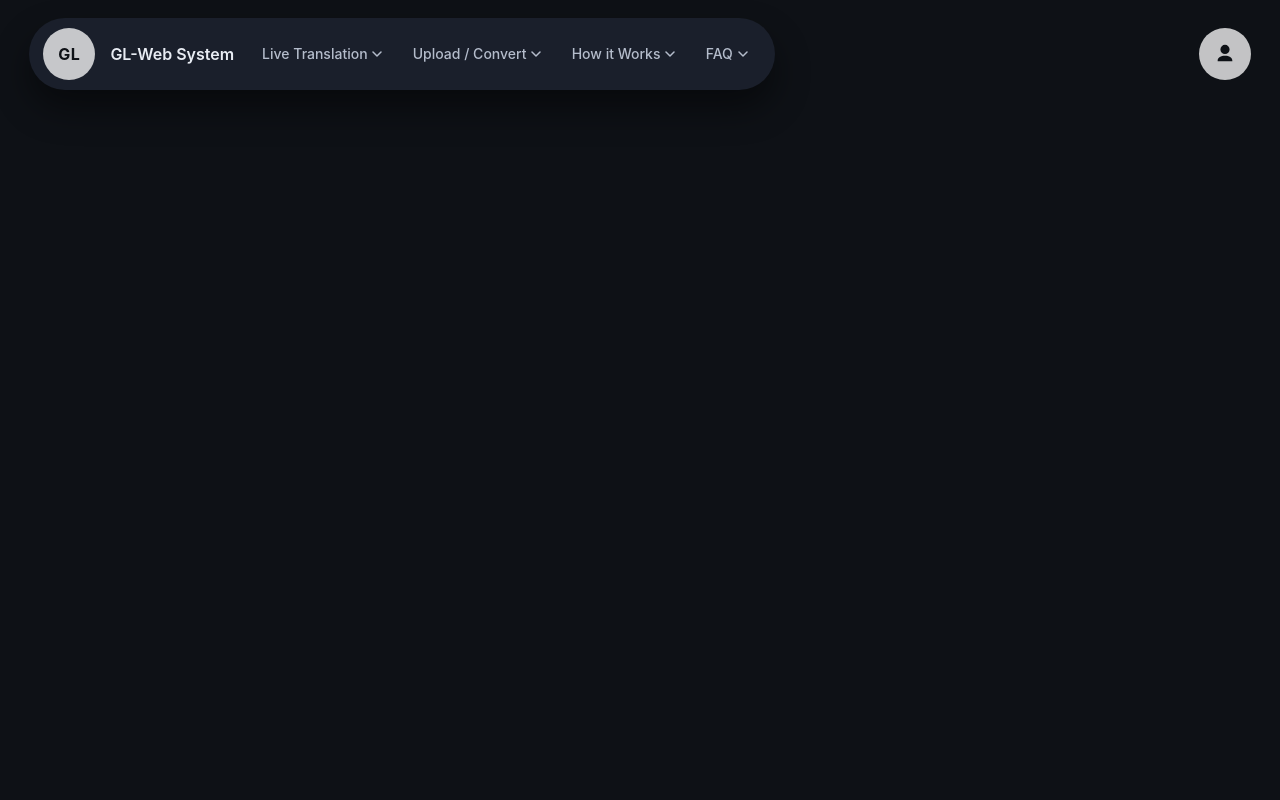
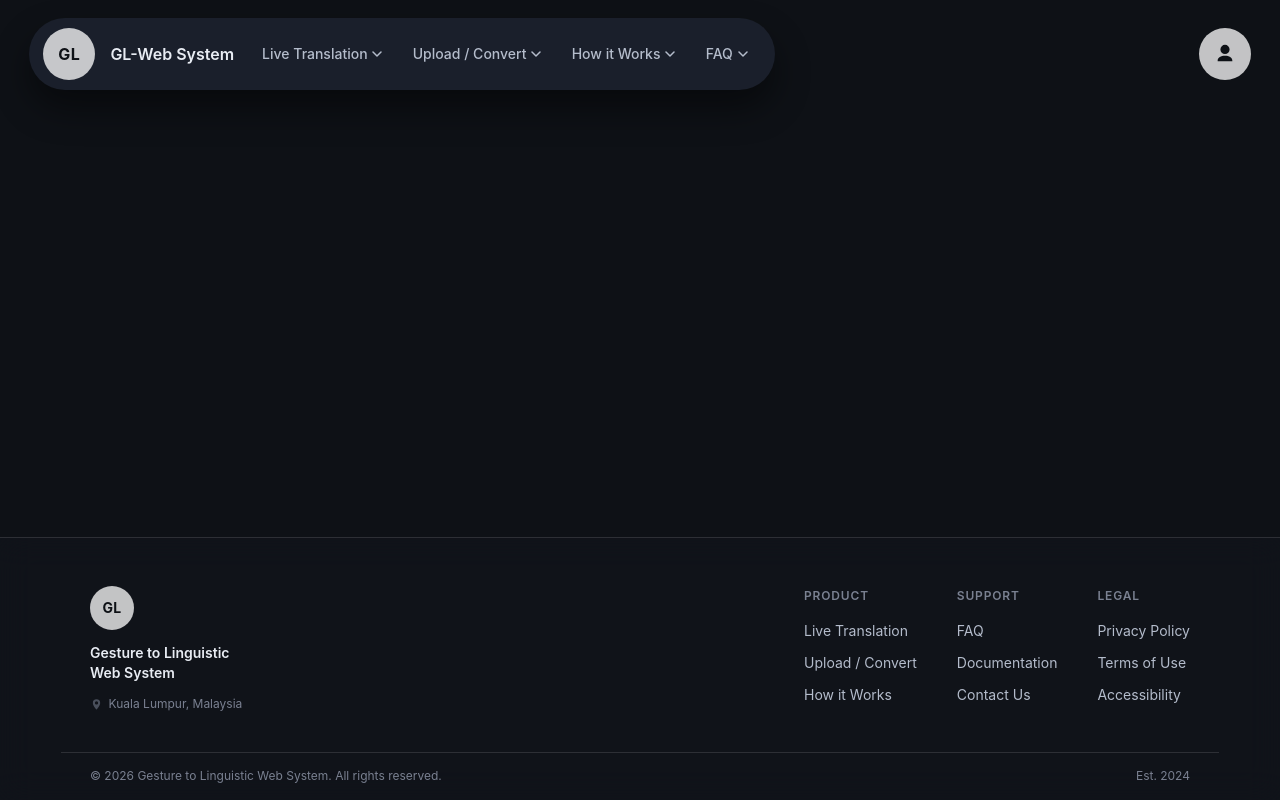
Before and after one commit to ClementPhoshoko/Hand-Sign-Recognition-Web-System, a React (Vite) app in the folder client/: page / in a window 1280 px wide. Built offline with nearby package versions, Linux system fonts and the light colour scheme.

Commit message:
feat: add footer component and update layout for improved structure

```diff
--- a/client/src/App.css
+++ b/client/src/App.css
@@ -15,6 +15,15 @@ body {
 #root {
   min-height: 100vh;
   background: var(--bg-level-0);
+  display: flex;
+  flex-direction: column;
+}
+
+.app-root {
+  display: flex;
+  flex-direction: column;
+  min-height: 100vh;
+  width: 100%;
 }
 
 /* ===================================================================
--- a/client/src/App.jsx
+++ b/client/src/App.jsx
@@ -1,6 +1,7 @@
 import { useTheme } from './hooks/useTheme'
 import Nav from './components/navbar/Nav'
 import Homepage from './pages/homepage/Homepage'
+import Foot from './components/footer/Foot'
 import './App.css'
 
 function App() {
@@ -10,6 +11,7 @@ function App() {
     <div className="app-root" data-theme={theme}>
       <Nav />
       <Homepage />
+      <Foot />
     </div>
   )
 }
--- /dev/null
+++ b/client/src/components/footer/Foot.css
@@ -0,0 +1,153 @@
+/* ═══════════════════════════════════════════════════════════════
+   GL-FOOT  — Footer component
+═══════════════════════════════════════════════════════════════ */
+
+.gl-foot {
+	width: 100%;
+	margin-top: auto;
+	border-top: 1px solid var(--border-soft);
+	background: var(--glass-inner-plate);
+	backdrop-filter: var(--glass-blur);
+	-webkit-backdrop-filter: var(--glass-blur);
+}
+
+/* ── Main content row ─────────────────────────────────────────── */
+.gl-foot-inner {
+	max-width: 1100px;
+	margin: 0 auto;
+	padding: 3rem 1.8rem 2.4rem;
+	display: flex;
+	gap: 3.5rem;
+	align-items: flex-start;
+}
+
+/* ── Brand column ─────────────────────────────────────────────── */
+.gl-foot-brand {
+	display: flex;
+	flex-direction: column;
+	gap: 0.85rem;
+	flex: 0 0 auto;
+	max-width: 220px;
+}
+
+.gl-foot-logo {
+	width: 44px;
+	height: 44px;
+	border-radius: 999px;
+	background: var(--strong-white);
+	color: var(--shell);
+	display: flex;
+	align-items: center;
+	justify-content: center;
+	font-size: var(--text-sm);
+	font-weight: var(--font-bold);
+	letter-spacing: 0.02em;
+	flex-shrink: 0;
+}
+
+.gl-foot-name {
+	margin: 0;
+	font-size: var(--text-sm);
+	font-weight: var(--font-semibold);
+	color: var(--text-primary);
+	line-height: var(--line-snug);
+}
+
+.gl-foot-address {
+	display: flex;
+	align-items: center;
+	gap: 0.35rem;
+	font-style: normal;
+	font-size: var(--text-xs);
+	color: var(--text-muted);
+	line-height: var(--line-normal);
+}
+
+.gl-foot-address svg {
+	width: 13px;
+	height: 13px;
+	flex-shrink: 0;
+	opacity: 0.55;
+}
+
+/* ── Link nav columns ─────────────────────────────────────────── */
+.gl-foot-nav {
+	display: flex;
+	flex: 1;
+	gap: 2.5rem;
+	justify-content: flex-end;
+}
+
+.gl-foot-col ul {
+	list-style: none;
+	margin: 0;
+	padding: 0;
+	display: flex;
+	flex-direction: column;
+	gap: 0.5rem;
+}
+
+.gl-foot-col-heading {
+	margin: 0 0 0.8rem;
+	font-size: var(--text-xs);
+	font-weight: var(--font-semibold);
+	letter-spacing: 0.07em;
+	text-transform: uppercase;
+	color: var(--text-muted);
+}
+
+.gl-foot-link {
+	font-size: var(--text-sm);
+	color: var(--text-secondary);
+	text-decoration: none;
+	transition: color var(--transition-fast);
+}
+
+.gl-foot-link:hover {
+	color: var(--text-primary);
+}
+
+/* ── Bottom bar ───────────────────────────────────────────────── */
+.gl-foot-bar {
+	max-width: 1100px;
+	margin: 0 auto;
+	padding: 1.1rem 1.8rem;
+	border-top: 1px solid var(--border-soft);
+	display: flex;
+	align-items: center;
+	justify-content: space-between;
+	gap: 1rem;
+}
+
+.gl-foot-copy,
+.gl-foot-since {
+	margin: 0;
+	font-size: var(--text-xs);
+	color: var(--text-muted);
+	line-height: 1;
+}
+
+/* ── Responsive ───────────────────────────────────────────────── */
+@media (max-width: 768px) {
+	.gl-foot-inner {
+		flex-direction: column;
+		gap: 2rem;
+		padding: 2.2rem 1.1rem 1.8rem;
+	}
+
+	.gl-foot-brand {
+		max-width: 100%;
+	}
+
+	.gl-foot-nav {
+		justify-content: flex-start;
+		gap: 1.8rem;
+	}
+
+	.gl-foot-bar {
+		flex-direction: column;
+		align-items: flex-start;
+		gap: 0.4rem;
+		padding: 1rem 1.1rem;
+	}
+}
--- /dev/null
+++ b/client/src/components/footer/Foot.jsx
@@ -0,0 +1,69 @@
+import './Foot.css'
+
+const FOOTER_LINKS = [
+	{
+		heading: 'Product',
+		links: ['Live Translation', 'Upload / Convert', 'How it Works'],
+	},
+	{
+		heading: 'Support',
+		links: ['FAQ', 'Documentation', 'Contact Us'],
+	},
+	{
+		heading: 'Legal',
+		links: ['Privacy Policy', 'Terms of Use', 'Accessibility'],
+	},
+]
+
+function Foot() {
+	const year = new Date().getFullYear()
+
+	return (
+		<footer className="gl-foot">
+			<div className="gl-foot-inner">
+
+				{/* Brand column */}
+				<div className="gl-foot-brand">
+					<div className="gl-foot-logo" aria-hidden="true">GL</div>
+					<p className="gl-foot-name">Gesture to Linguistic<br />Web System</p>
+					<address className="gl-foot-address" aria-label="Location">
+						<svg viewBox="0 0 16 16" aria-hidden="true" focusable="false">
+							<path
+								d="M8 1.5A4.5 4.5 0 0 0 3.5 6c0 3.038 3.646 7.358 4.087 7.872a.55.55 0 0 0 .826 0C8.854 13.358 12.5 9.038 12.5 6A4.5 4.5 0 0 0 8 1.5ZM8 8a2 2 0 1 1 0-4 2 2 0 0 1 0 4Z"
+								fill="currentColor"
+							/>
+						</svg>
+						Kuala Lumpur, Malaysia
+					</address>
+				</div>
+
+				{/* Link columns */}
+				<nav className="gl-foot-nav" aria-label="Footer navigation">
+					{FOOTER_LINKS.map((col) => (
+						<div className="gl-foot-col" key={col.heading}>
+							<p className="gl-foot-col-heading">{col.heading}</p>
+							<ul role="list">
+								{col.links.map((link) => (
+									<li key={link}>
+										<a href="#" className="gl-foot-link">{link}</a>
+									</li>
+								))}
+							</ul>
+						</div>
+					))}
+				</nav>
+
+			</div>
+
+			{/* Bottom bar */}
+			<div className="gl-foot-bar">
+				<p className="gl-foot-copy">
+					&copy; {year} Gesture to Linguistic Web System. All rights reserved.
+				</p>
+				<p className="gl-foot-since">Est. 2024</p>
+			</div>
+		</footer>
+	)
+}
+
+export default Foot
--- a/client/src/pages/homepage/Homepage.css
+++ b/client/src/pages/homepage/Homepage.css
@@ -0,0 +1,3 @@
+.homepage-shell {
+	flex: 1;
+}
```
